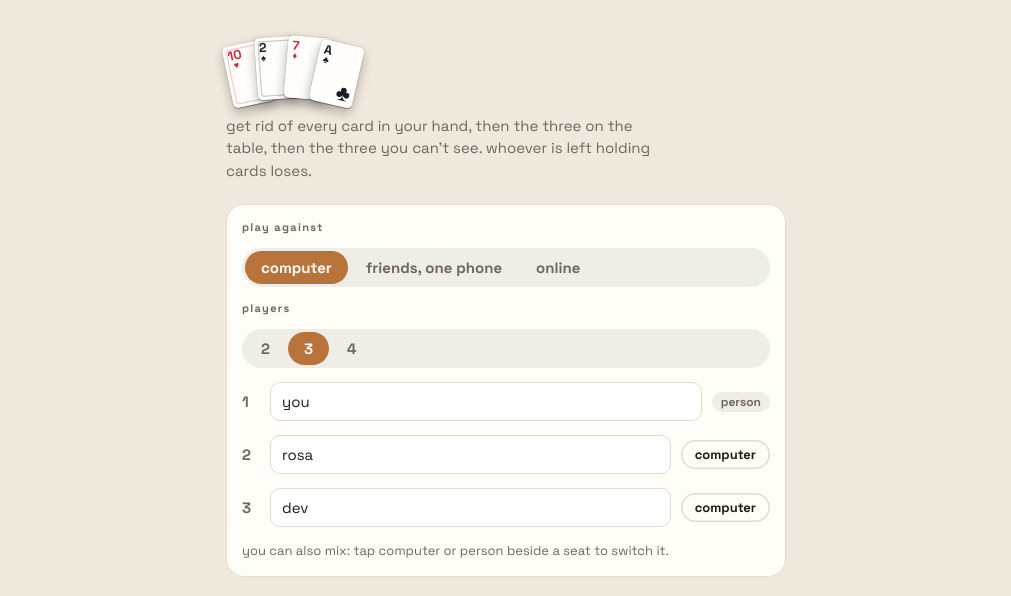
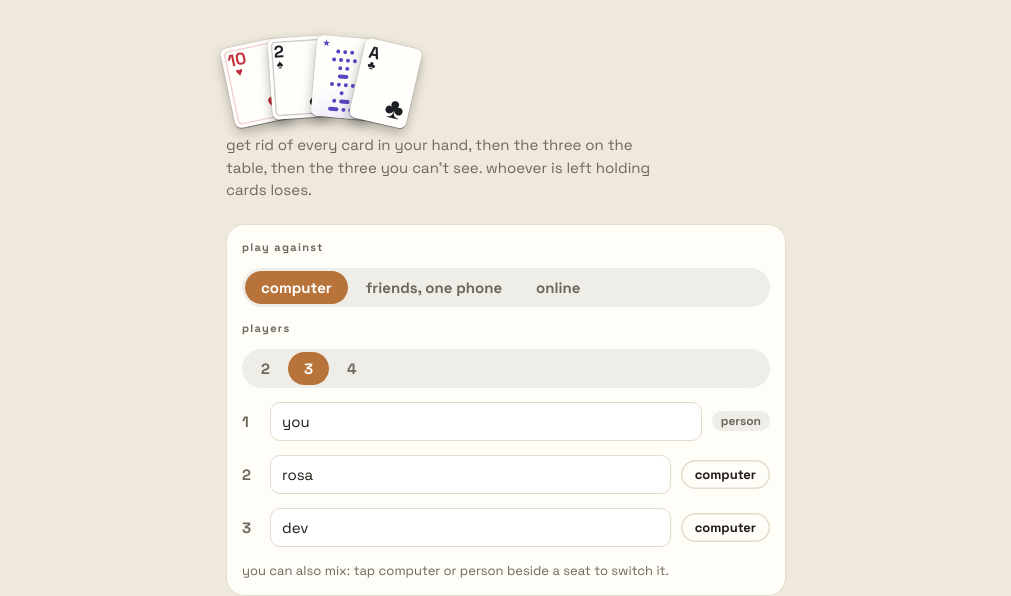
Before and after one commit to smudgy67/shithead, a website: page www/index.html in a window 1280 px wide. Shown: the part 187-783 px from the top of the page, without its empty margins (134-1145 px from the left). Drawn offline with Linux system fonts and the light colour scheme.

Commit message:
Show a morse joker on the start screen
Co-Authored-By: Claude Opus 5.5 <noreply@anthropic.com>
Claude-Session: https://claude.ai/code/session_017ZaB51L8XaxuNciRyVN5wc

```diff
--- a/www/index.html
+++ b/www/index.html
@@ -143,7 +143,7 @@ body.home .title .tbox b{font-size:1.3rem}
 .hero{display:flex;flex-direction:column;gap:10px}
 .hero h1{display:none;font-size:clamp(44px,12vw,76px);font-weight:800;line-height:.9}
 .hero p{margin:0;color:var(--muted);max-width:46ch;line-height:1.5}
-.hero-cards{--cw:44px;display:flex;gap:0;margin-bottom:6px}
+.hero-cards{--cw:58px;display:flex;gap:0;margin-bottom:6px}
 .hero-cards .card{margin-right:-14px}
 .hero-cards .card:nth-child(1){transform:rotate(-12deg) translateY(6px)}
 .hero-cards .card:nth-child(2){transform:rotate(-4deg)}
@@ -591,7 +591,7 @@ function renderSetup(){
   const allPeople=hum===n,allCpu=hum===1,online=!!setup.online;
   return `<div class="setup">
     <div class="hero">
-      <div class="hero-cards">${[{r:10,s:'♥'},{r:2,s:'♠'},{r:7,s:'♦'},{r:14,s:'♣'}].map(c=>cardHTML(c)).join('')}</div>
+      <div class="hero-cards">${[{r:10,s:'♥'},{r:2,s:'♠'},{r:15,s:'★'},{r:14,s:'♣'}].map(c=>cardHTML(c)).join('')}</div>
       <h1>Shithead</h1>
       <p>Get rid of every card in your hand, then the three on the table, then the three you can't see. Whoever is left holding cards loses.</p>
     </div>
```
